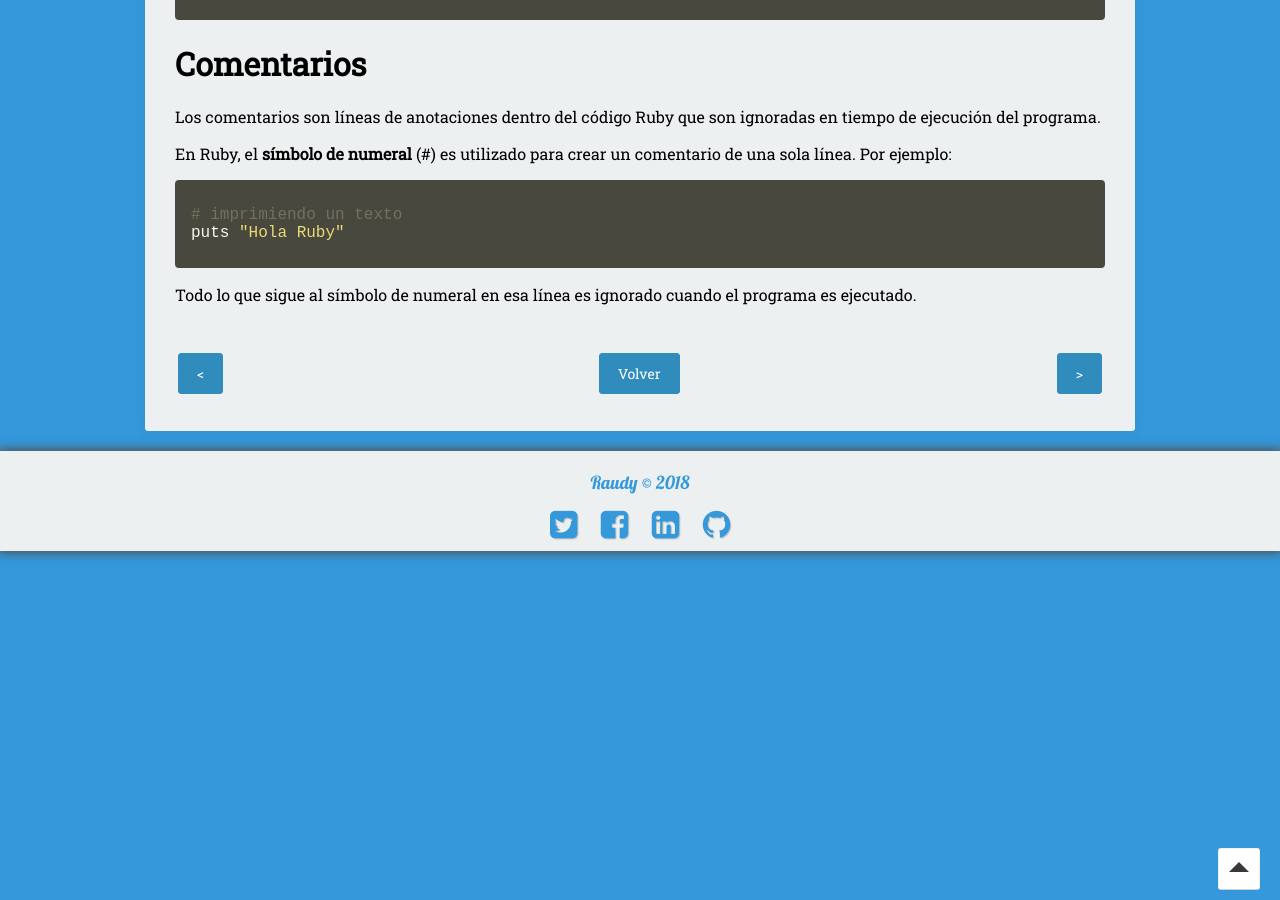
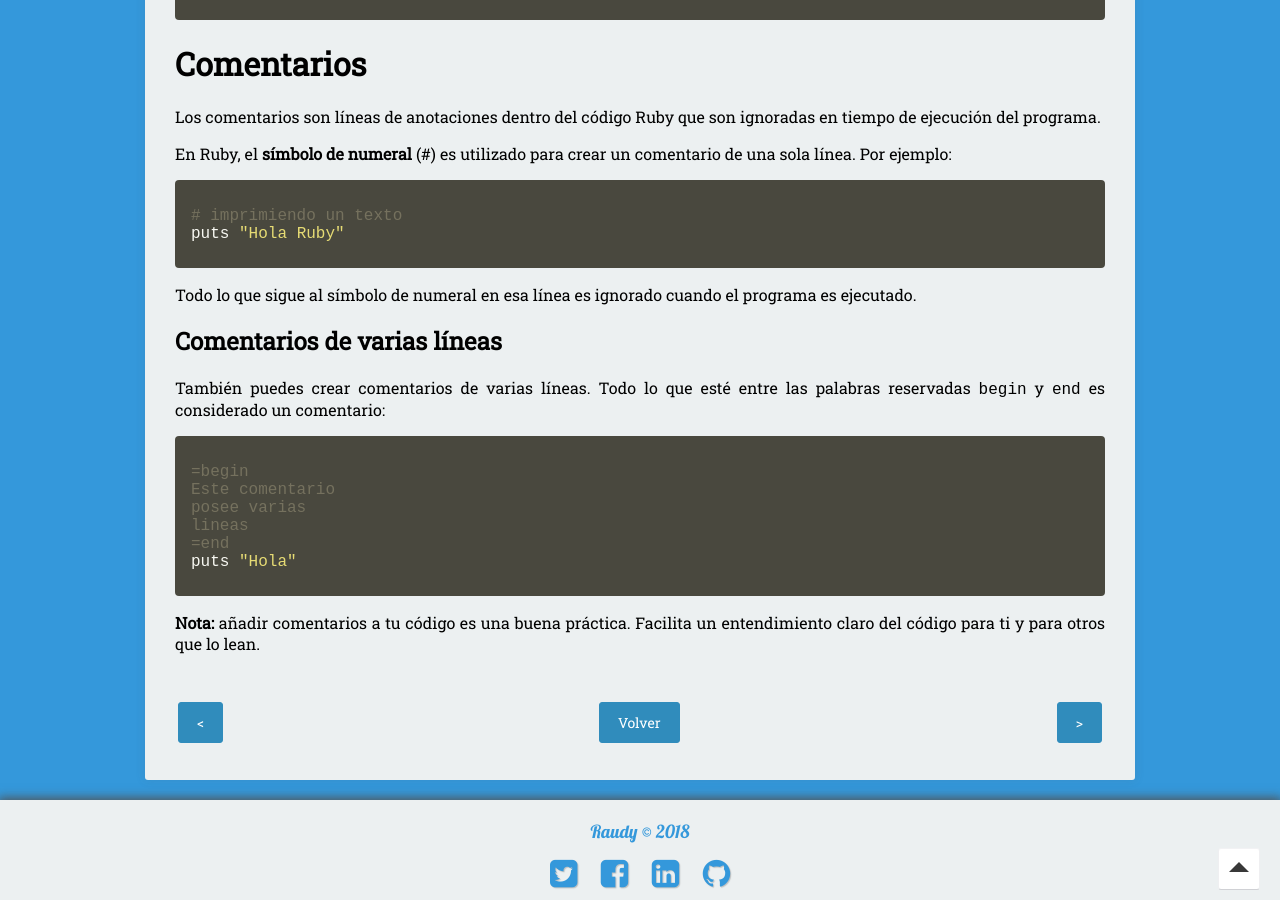
Before and after one commit to nisoto/Blog-anterior-2.0, a Jekyll site: the page built from _posts/2018-07-01-introduccion-ruby.md, in a window 1280 px wide and 900 px high, scrolled down 1567 px. Built offline with Jekyll 4.4.1, drawn with Linux system fonts in a browser that asks for light colours; nearby versions of some CDN libraries; some of the changed text lies outside the part shown.

Commit message:
Update 2018-07-01-introduccion-ruby.md

```diff
--- a/_posts/2018-07-01-introduccion-ruby.md
+++ b/_posts/2018-07-01-introduccion-ruby.md
@@ -78,6 +78,21 @@ puts "Hola Ruby"
 
 Todo lo que sigue al símbolo de numeral en esa línea es ignorado cuando el programa es ejecutado.
 
+## Comentarios de varias líneas
+
+También puedes crear comentarios de varias líneas. Todo lo que esté entre las palabras reservadas `begin` y `end` es considerado un comentario:
+
+{% highlight ruby %}
+=begin
+Este comentario
+posee varias
+lineas
+=end
+puts "Hola"
+{% endhighlight %}
+
+**Nota:** añadir comentarios a tu código es una buena práctica. Facilita un entendimiento claro del código para ti y para otros que lo lean.
+
 |     |     |     |
 |:----|:---:|----:|
 | [<](https://nisoto.github.io/blog/){: .btn .btn-info} | [Volver](https://nisoto.github.io/blog/){: .btn .btn-info} | [>](https://nisoto.github.io/hola-ruby/){: .btn .btn-info} |
```
Also changed, not shown: other parts of _posts/2018-07-01-introduccion-ruby.md (+1 -1 lines).
